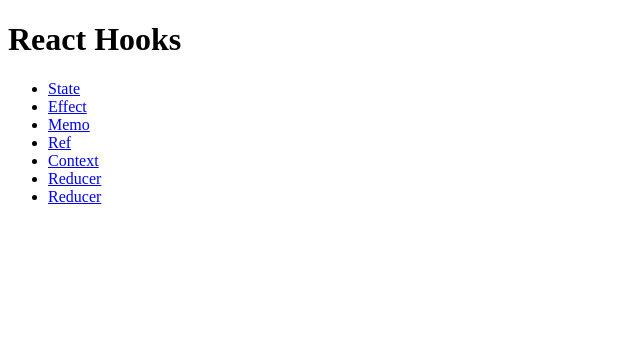
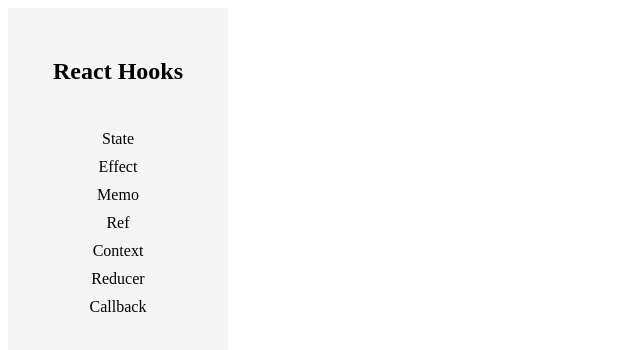
Before and after one commit to GabrielOGW/Learning_React, a React (Create React App) app in the folder react_hooks/: page / in a window 1280 px wide. Shown: the top 350 px of the page, without its empty margins (0-640 px from the left). Built offline with nearby package versions, Linux system fonts and the light colour scheme.

Commit message:
feat: sidebar for navigation

```diff
--- a/react_hooks/src/App.js
+++ b/react_hooks/src/App.js
@@ -12,7 +12,7 @@ const router = createBrowserRouter([
   {
     path: "/",
     element: <Root />,
-  },
+    children: [
       {
         path: "/components/state.js",
         element: <State />,
@@ -41,6 +41,9 @@ const router = createBrowserRouter([
         path: "/components/callback.js",
         element: <Callback />,
       },
+    ]
+  },
+
 ]);
 
 export default function App() {
--- /dev/null
+++ b/react_hooks/src/routes/navbar.css
@@ -0,0 +1,42 @@
+#sidebar {
+  background-color: lightgray;
+  width: 200px;
+  height: 100%;
+  float: left;
+  text-align: center;
+}
+
+#sidebar h2 {
+  padding: 20px;
+}
+
+#sidebar nav ul {
+  list-style: none;
+  padding: 0;
+}
+
+#sidebar nav a {
+  display: block;
+  padding:  5px;
+  text-decoration: none;
+  color: black;
+}
+
+#main-content {
+  width: calc(100% - 200px);
+  float: left;
+  padding: 20px;
+}
+#root {
+  display: grid;
+  grid-template-columns: 250px auto; /* sidebar width: 250px, main content width: auto */
+}
+
+#sidebar {
+  background-color: #f5f5f5;
+  padding: 10px;
+}
+
+#main-content {
+  padding: 10px;
+}
--- a/react_hooks/src/routes/root.jsx
+++ b/react_hooks/src/routes/root.jsx
@@ -1,34 +1,41 @@
+import { Link, Outlet } from "react-router-dom";
+import './navbar.css'
+
+
 export default function Root() {
   return (
     <>
-      <div id="navbar">
-        <h1>React Hooks</h1>
+      <div id="sidebar">
+        <h2>React Hooks</h2>
         <nav>
           <ul>
             <li>
-              <a href={`./components/state.js`}>State</a>
+              <Link to={`/components/state.js`}>State</Link>
             </li>
             <li>
-              <a href={`/components/effect.js`}>Effect</a>
+              <Link to={`/components/effect.js`}>Effect</Link>
             </li>
             <li>
-              <a href={`/components/memo.js`}>Memo</a>
+              <Link to={`/components/memo.js`}>Memo</Link>
             </li>
             <li>
-              <a href={`/components/ref.js`}>Ref</a>
+              <Link to={`/components/ref.js`}>Ref</Link>
             </li>
             <li>
-              <a href={`/components/context.js`}>Context</a>
+              <Link to={`/components/context.js`}>Context</Link>
             </li>
             <li>
-              <a href={`/components/reducer.js`}>Reducer</a>
+              <Link to={`/components/reducer.js`}>Reducer</Link>
             </li>
             <li>
-              <a href={`/components/callback.js`}>Reducer</a>
+              <Link to={`/components/callback.js`}>Callback</Link>
             </li>
           </ul>
         </nav>
       </div>
+      <div id="main-content">
+        <Outlet />
+      </div>
     </>
   );
 }
```
Lines whose indentation alone changed are shown as unchanged.
